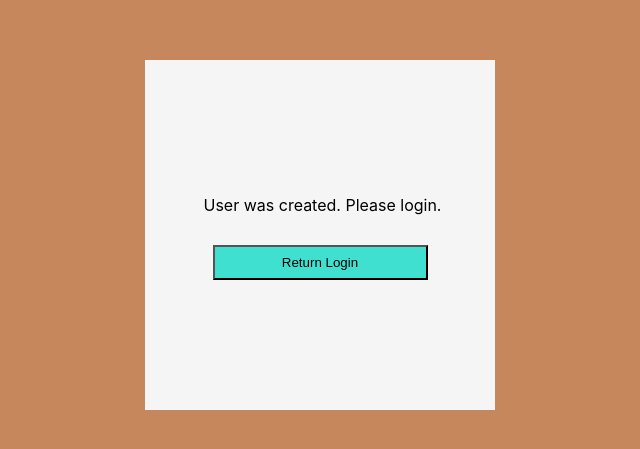
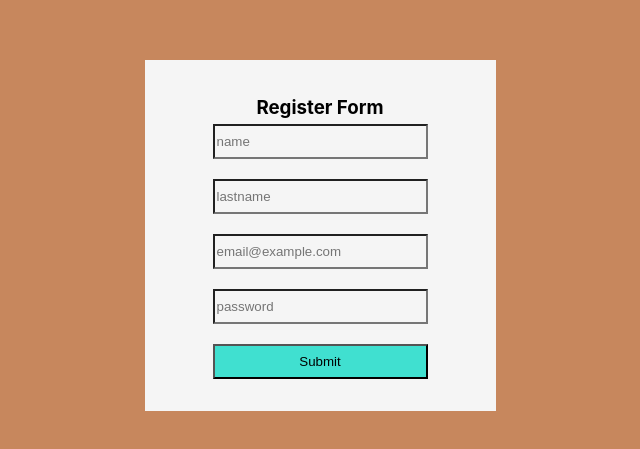
Before and after one commit to mrgunes/directory-app-frontend, a React (Create React App) app: page / in a window 1280 px wide. Shown: the part 165-614 px from the top of the page, without its empty margins (320-960 px from the left). Built offline with nearby package versions, Linux system fonts and the light colour scheme.

Commit message:
Add some information lines if password wrong or user was not found or already registered. Some css rules added.

```diff
--- a/src/App.css
+++ b/src/App.css
@@ -1,7 +1,7 @@
 .pageMain {
     background-color:whitesmoke;
-    width: 350px;
-    height: 350px;
+    width: 351px;
+    height: 351px;
     display: flex;
     justify-content: center;
     align-items: center;
@@ -20,6 +20,16 @@
 .pageMainOne p{
     margin:0;
     padding:5px 0 30px 5px
+}
+
+.notFound{
+    color:red;
+    display:none
+}
+
+.wrongUser{
+    color:red;
+    display:none
 }
 
 .pageMainTwo, .pageMainThree {
--- a/src/containers/App.js
+++ b/src/containers/App.js
@@ -7,8 +7,8 @@ function App() {
   return (
     <div className="main">
       {/* <LoginPage/> */}
-      {/* <SignUp/> */}
-      <UserCreated/>
+      <SignUp/>
+      {/* <UserCreated/> */}
     </div>
   );
 }
--- a/src/containers/LoginPage.js
+++ b/src/containers/LoginPage.js
@@ -7,6 +7,8 @@ export default function LoginPage() {
                 <div className='pageMainOne'>
                     <h3>Login Form</h3>
                     <p>Login to access your Directory</p>
+                    <p className='notFound' >User was not found.</p>
+                    <p className='wrongUser' >Wrong e-mail or password</p>
                 </div>
                 <div className='pageMainTwo'>
                     <input placeholder='email@example.com'/>
--- a/src/containers/SignUp.js
+++ b/src/containers/SignUp.js
@@ -6,11 +6,11 @@ export default function SignUp() {
             <div className='pageMain'>
             <div className='pageChild'>
                 <div className='pageMainOne'>
-                    <h3>Create User Form</h3>
+                    <h3>Register Form</h3>
                 </div>
                 <div className='pageMainTwo'>
                     <input placeholder='name'/>
-                    <input placeholder='last name' />
+                    <input placeholder='lastname' />
                 </div>
                 <div className='pageMainTwo'>
                     <input placeholder='email@example.com'/>
--- a/src/index.css
+++ b/src/index.css
@@ -20,8 +20,3 @@ body {
   -webkit-font-smoothing: antialiased;
   -moz-osx-font-smoothing: grayscale;
 }
-
-code {
-  font-family: source-code-pro, Menlo, Monaco, Consolas, 'Courier New',
-    monospace;
-}
```
